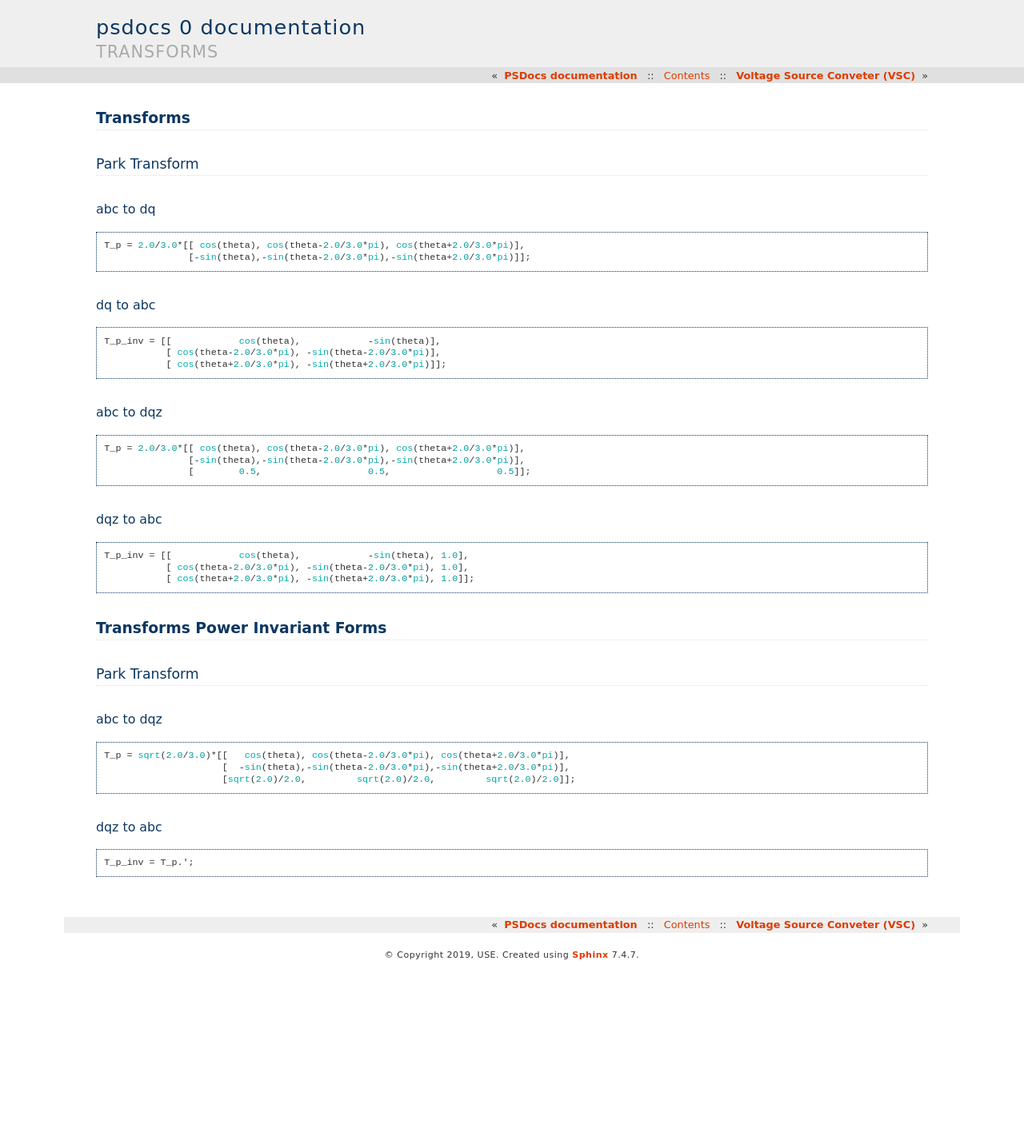
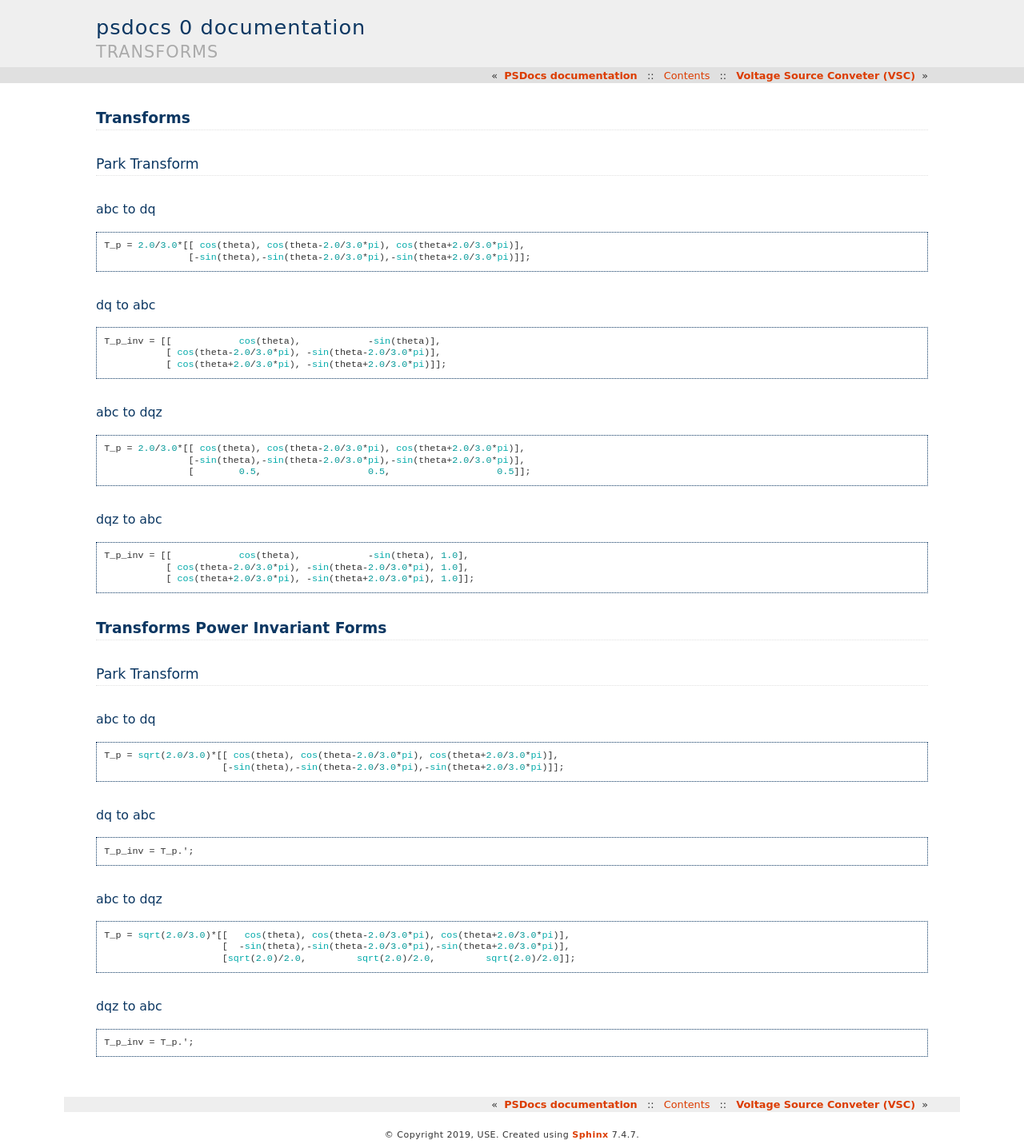
Before and after one commit to psmodels/psdocs, a Sphinx documentation site: the page built from source/commons.rst, in a window 1280 px wide. Shown: the whole page at 80% size. Built offline with Sphinx 7.4.7, drawn with Linux system fonts in a browser that asks for light colours; before the commit the page ends 1212 px from its top, so only the background shows below that.

Commit message:
reduced power invariant expresions

```diff
--- a/source/commons.rst
+++ b/source/commons.rst
@@ -49,6 +49,23 @@
 Park Transform
 --------------
 
+abc to dq
+'''''''''
+
+.. code-block:: matlab
+
+   T_p = sqrt(2.0/3.0)*[[ cos(theta), cos(theta-2.0/3.0*pi), cos(theta+2.0/3.0*pi)],
+                        [-sin(theta),-sin(theta-2.0/3.0*pi),-sin(theta+2.0/3.0*pi)]];
+
+
+dq to abc
+'''''''''
+
+.. code-block:: matlab
+
+    T_p_inv = T_p.';
+
+
 abc to dqz
 ''''''''''
 
```
